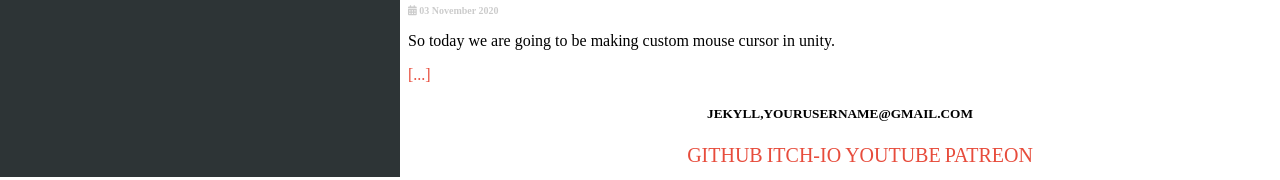
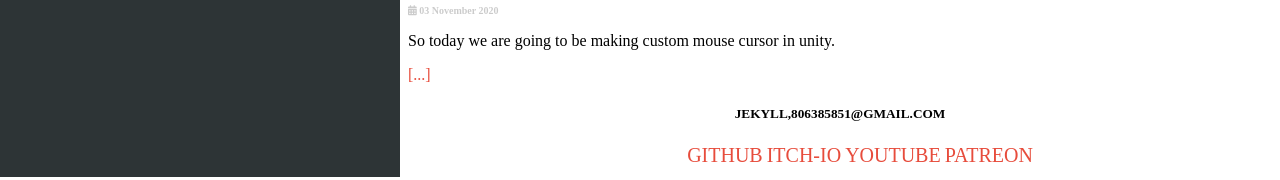
Before and after one commit to ijava-debug/bblog, a Jekyll site: the page built from index.html, in a window 1280 px wide. Shown: the part 723-903 px from the top of the page. Built offline with Jekyll 4.4.1, drawn with Linux system fonts in a browser that asks for light colours.

Commit message:
no message

```diff
--- a/_config.yml
+++ b/_config.yml
@@ -1,7 +1,7 @@
 title: Atlas Jekyll Theme
 desciption: >
   A jekyll theme for personal website.
-email: yourusername@gmail.com
+email: 806385851@gmail.com
 baseurl: "/atlas-jekyll-theme" # the subpath of your site, e.g. /blog
 #replace nrdybhu1.github.io with your domainname.com
 url: "https://nrdybhu1.github.io" # the base hostname & protocol for your site
```
Also changed, not shown: img/touxiang.jpeg (added).
